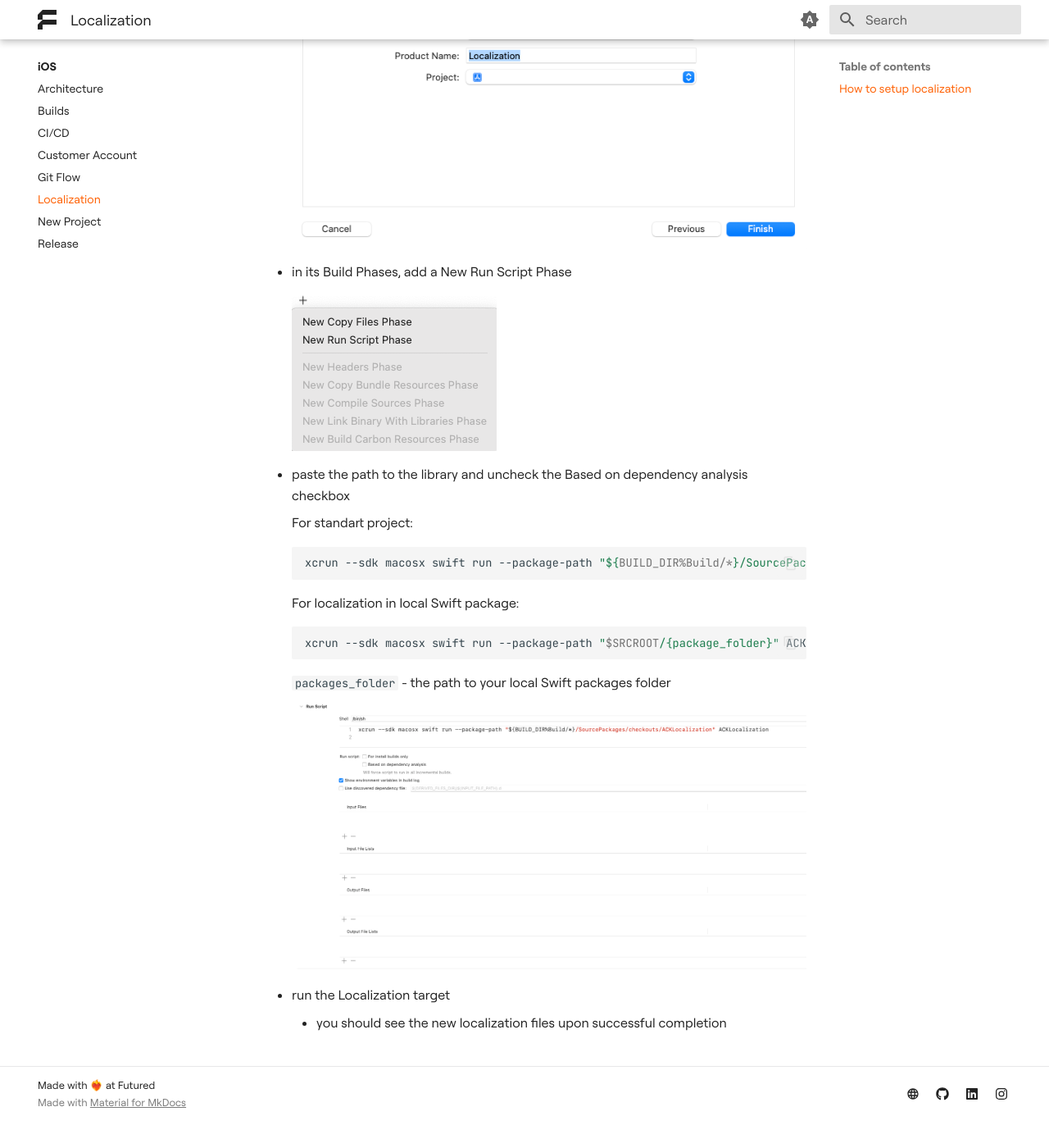
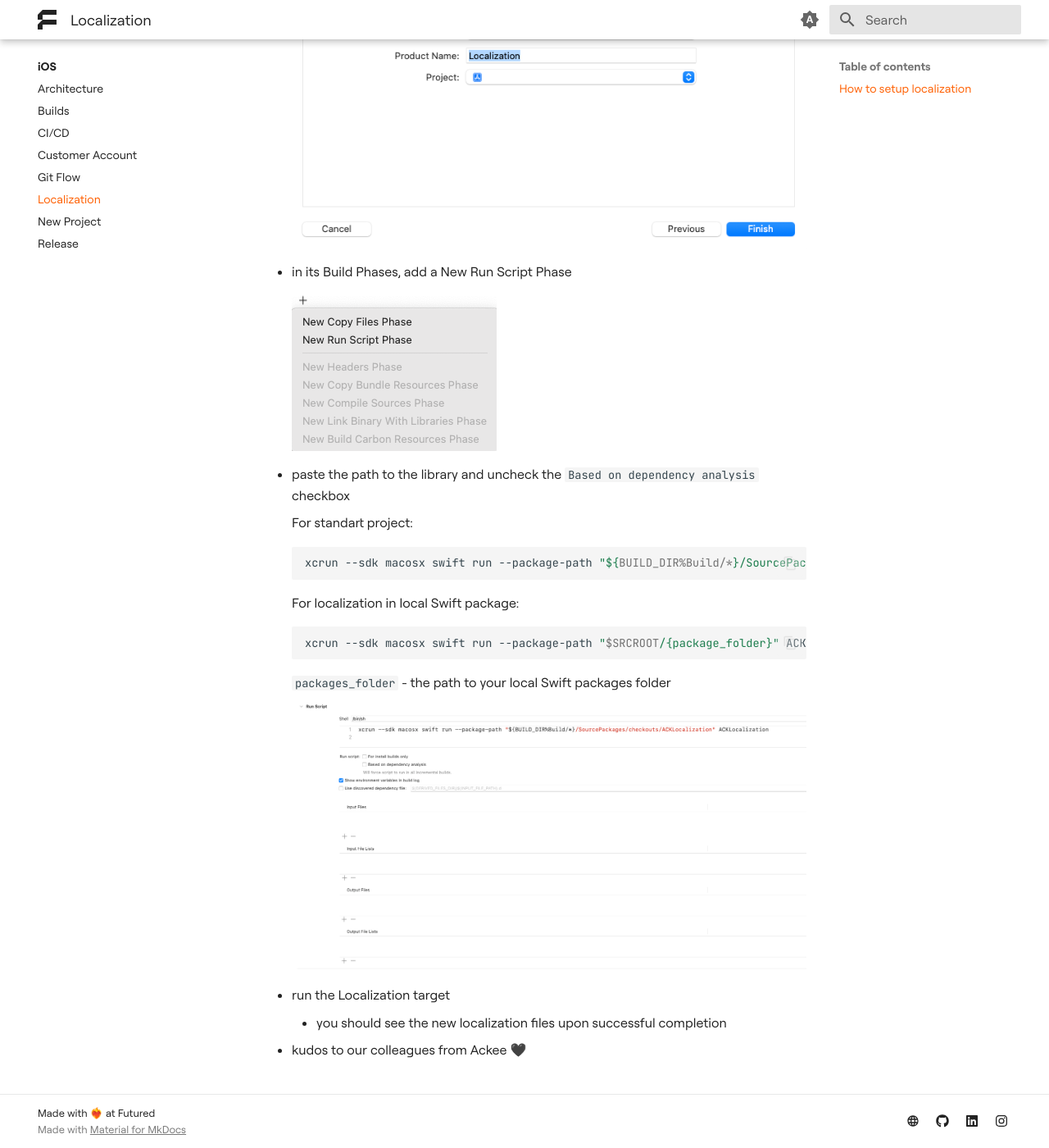
Before and after one commit to futuredapp/Engineering-Handbook, an MkDocs documentation site: the page built from docs/teams/ios/ios_localization.md, in a window 1280 px wide and 1400 px high, scrolled down 1921 px. Shown: the whole window at 82% size. Built offline with MkDocs 1.6.1 and Material for MkDocs 9.7.7, drawn with Linux system fonts in a browser that asks for light colours; before the commit the page ends 3287 px from its top, so only the background shows below that.

Commit message:
Small tweaks

```diff
--- a/docs/teams/ios/ios_localization.md
+++ b/docs/teams/ios/ios_localization.md
@@ -51,7 +51,7 @@ For localization, we use a shared Google Docs spreadsheet and the ACKLocalizatio
 
         ![Step 5](Resources/ios_localization_5.png){ width="250" }
 
-    - paste the path to the library and uncheck the Based on dependency analysis checkbox
+    - paste the path to the library and uncheck the `Based on dependency analysis` checkbox
 
 
         For standart project:
@@ -75,3 +75,5 @@ For localization, we use a shared Google Docs spreadsheet and the ACKLocalizatio
 
     - run the Localization target
         - you should see the new localization files upon successful completion
+
+    - kudos to our colleagues from Ackee 🖤
```
